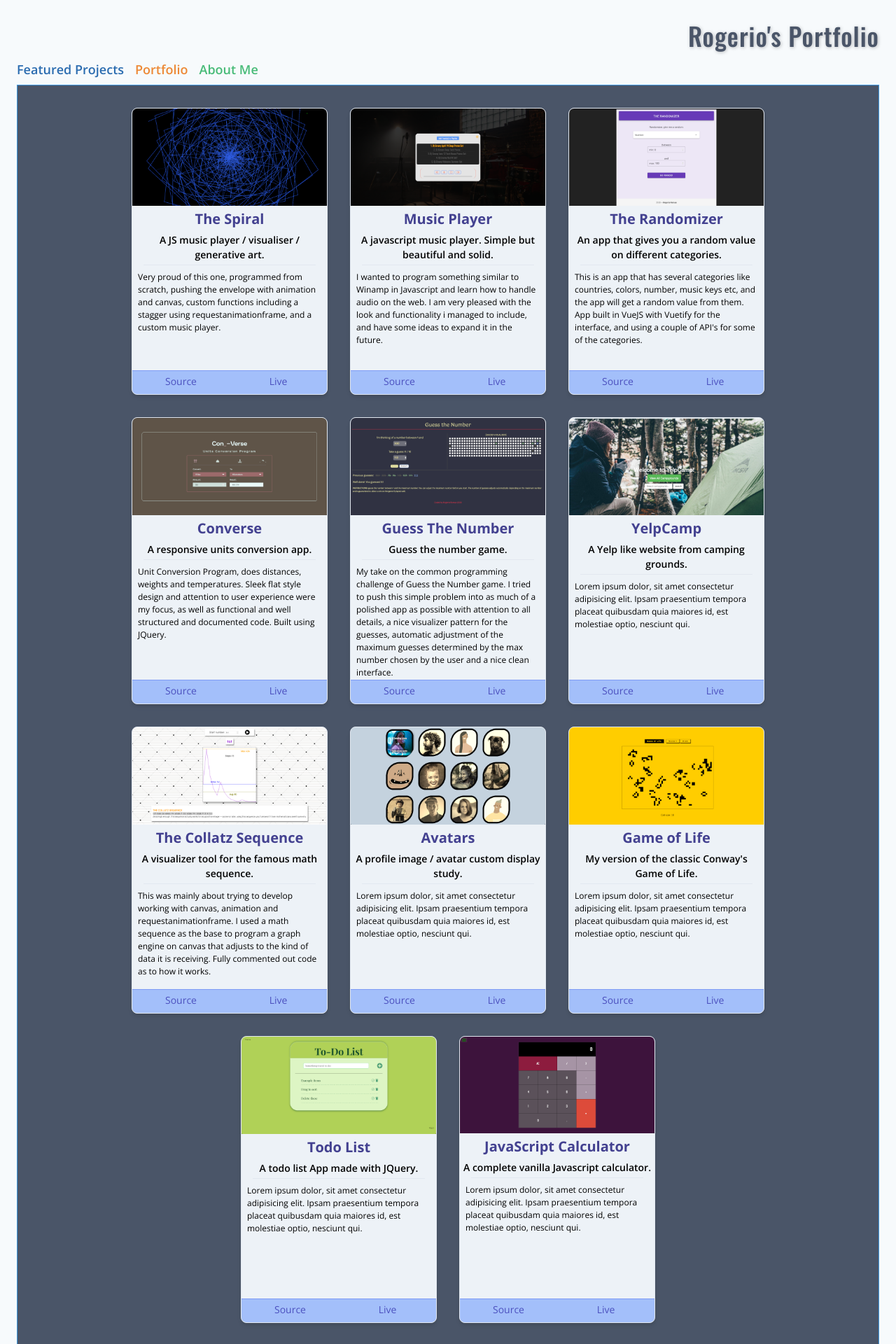
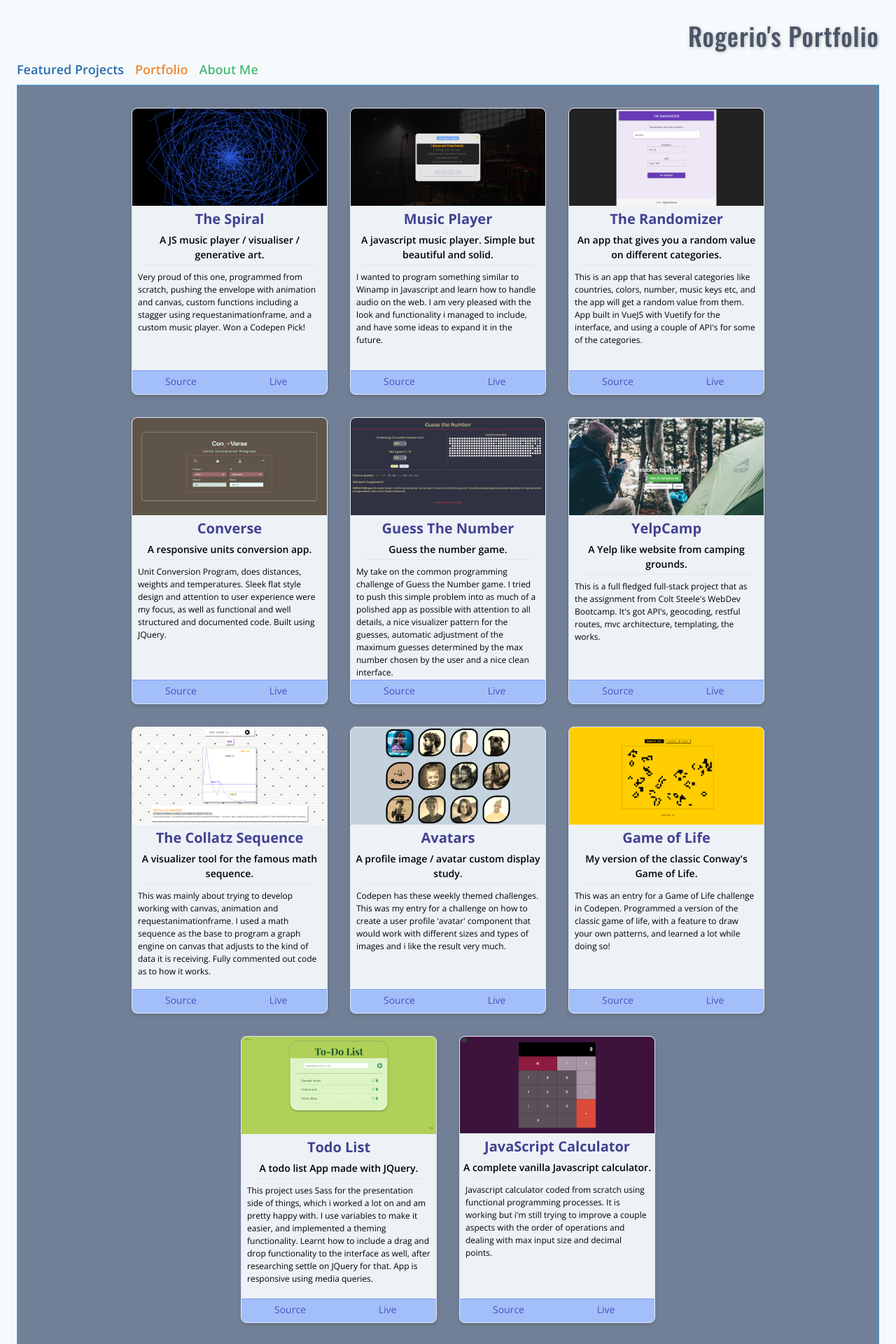
Before and after one commit to rogerio-romao/rogerio, a Vue app: page / in a window 1280 px wide. Shown: the top 1920 px of the page at 70% size. Built offline with nearby package versions, Linux system fonts and the light colour scheme.

Commit message:
start adding courses to about me, codepen pick award

```diff
--- a/src/components/AboutMe.vue
+++ b/src/components/AboutMe.vue
@@ -41,6 +41,28 @@
         is the goal.
       </p>
     </div>
+    <div class="where mt-4">
+      <h2 class="text-xl text-green-500 font-semibold">Courses</h2>
+      <div>
+        <ul>
+          <li>
+            <strong>StackSkills</strong>
+            <ul>
+              <li>
+                <a href="https://stackskills.com/courses/394191">
+                  Python Fundamentals by Sanjin Dedic
+                </a>
+              </li>
+              <li>
+                <a href="https://stackskills.com/courses/657303">
+                  The Web Developer Bootcamp by Colt Steele
+                </a>
+              </li>
+            </ul>
+          </li>
+        </ul>
+      </div>
+    </div>
   </div>
 </template>
 
--- a/src/store/index.js
+++ b/src/store/index.js
@@ -22,7 +22,7 @@ export default new Vuex.Store({
         shortDesc: "A todo list App made with JQuery.",
         technologies: ["Javascript", "JQuery", "CSS3", "HTML5"],
         longDesc:
-          "Lorem ipsum dolor sit amet consectetur adipisicing elit. Magnam solutansuscipit ad tempora quod beatae, dolorum ratione vitae. Illo iste sapiente recusandae cum voluptas illum doloribus inventore omnis architecto quidem!"
+          "This project uses Sass for the presentation side of things, which i worked a lot on and am pretty happy with. I use variables to make it easier, and implemented a theming functionality. Learnt how to include a drag and drop functionality to the interface as well, after researching settle on JQuery for that. App is responsive using media queries."
       },
       {
         id: 3,
@@ -31,7 +31,7 @@ export default new Vuex.Store({
         shortDesc: "A complete vanilla Javascript calculator.",
         technologies: ["Javascript", "CSS3", "HTML5"],
         longDesc:
-          "Lorem ipsum dolor sit amet consectetur adipisicing elit. Magnam solutansuscipit ad tempora quod beatae, dolorum ratione vitae. Illo iste sapiente recusandae cum voluptas illum doloribus inventore omnis architecto quidem!"
+          "Javascript calculator coded from scratch using functional programming processes. It is working but i'm still trying to improve a couple aspects with the order of operations and dealing with max input size and decimal points."
       },
       {
         id: 4,
@@ -50,7 +50,7 @@ export default new Vuex.Store({
         shortDesc: "A Yelp like website from camping grounds.",
         technologies: ["NodeJS", "Express", "MongoDb", "EJS", "CSS3", "HTML5"],
         longDesc:
-          "Lorem ipsum dolor sit amet consectetur adipisicing elit. Magnam solutansuscipit ad tempora quod beatae, dolorum ratione vitae. Illo iste sapiente recusandae cum voluptas illum doloribus inventore omnis architecto quidem!"
+          "This is a full fledged full-stack project that as the assignment from Colt Steele's WebDev Bootcamp. It's got API's, geocoding, restful routes, mvc architecture, templating, the works."
       },
       {
         id: 6,
@@ -164,7 +164,7 @@ export default new Vuex.Store({
         shortDesc: "A profile image / avatar custom display study.",
         technologies: ["Javascript", "CSS3"],
         longDesc:
-          "Lorem ipsum dolor sit amet consectetur adipisicing elit. Magnam solutansuscipit ad tempora quod beatae, dolorum ratione vitae. Illo iste sapiente recusandae cum voluptas illum doloribus inventore omnis architecto quidem!"
+          "Codepen has these weekly themed challenges. This was my entry for a challenge on how to create a user profile 'avatar' component that would work with different sizes and types of images and i like the result very much."
       },
       {
         id: 17,
@@ -182,7 +182,7 @@ export default new Vuex.Store({
         shortDesc: "A JS music player / visualiser / generative art",
         technologies: ["Canvas", "Animation", "Javascript", "CSS3", "HTML5"],
         longDesc:
-          "Very proud of this one, programmed from scratch, pushing the envelope with animation and canvas, custom functions including a stagger using requestanimationframe, and a custom music player."
+          "Very proud of this one, programmed from scratch, pushing the envelope with animation and canvas, custom functions including a stagger using requestanimationframe, and a custom music player. Winner of a Codepen Pick!"
       },
       {
         id: 19,
@@ -191,7 +191,7 @@ export default new Vuex.Store({
         shortDesc: "My version of the classic Conway's Game of Life",
         technologies: ["Canvas", "Animation", "Javascript", "CSS3", "HTML5"],
         longDesc:
-          "Lorem ipsum dolor sit amet consectetur adipisicing elit. Magnam solutansuscipit ad tempora quod beatae, dolorum ratione vitae. Illo iste sapiente recusandae cum voluptas illum doloribus inventore omnis architecto quidem!"
+          "This was an entry for a Game of Life challenge in Codepen. Programmed a version of the classic game of life, with a feature to draw your own patterns, and learned a lot while doing so!"
       },
       {
         id: 20,
@@ -355,7 +355,7 @@ export default new Vuex.Store({
         image: require("../assets/spiral.png"),
         shortDesc: "A JS music player / visualiser / generative art.",
         longDesc:
-          "Very proud of this one, programmed from scratch, pushing the envelope with animation and canvas, custom functions including a stagger using requestanimationframe, and a custom music player.",
+          "Very proud of this one, programmed from scratch, pushing the envelope with animation and canvas, custom functions including a stagger using requestanimationframe, and a custom music player. Won a Codepen Pick!",
         source: "https://codepen.io/rogerio-romao/pen/mdevOwm",
         live: "https://codepen.io/rogerio-romao/full/mdevOwm"
       },
@@ -406,7 +406,7 @@ export default new Vuex.Store({
         image: require("../assets/yelpcamp.png"),
         shortDesc: "A Yelp like website from camping grounds.",
         longDesc:
-          "Lorem ipsum dolor, sit amet consectetur adipisicing elit. Ipsam praesentium tempora placeat quibusdam quia maiores id, est molestiae optio, nesciunt qui. ",
+          "This is a full fledged full-stack project that as the assignment from Colt Steele's WebDev Bootcamp. It's got API's, geocoding, restful routes, mvc architecture, templating, the works.",
         source: "",
         live: "https://dry-escarpment-99868.herokuapp.com/"
       },
@@ -426,7 +426,7 @@ export default new Vuex.Store({
         image: require("../assets/avatars.png"),
         shortDesc: "A profile image / avatar custom display study.",
         longDesc:
-          "Lorem ipsum dolor, sit amet consectetur adipisicing elit. Ipsam praesentium tempora placeat quibusdam quia maiores id, est molestiae optio, nesciunt qui. ",
+          "Codepen has these weekly themed challenges. This was my entry for a challenge on how to create a user profile 'avatar' component that would work with different sizes and types of images and i like the result very much.",
         source: "https://codepen.io/rogerio-romao/pen/zYvzmRp",
         live: "https://codepen.io/rogerio-romao/full/zYvzmRp"
       },
@@ -436,7 +436,7 @@ export default new Vuex.Store({
         image: require("../assets/gol.png"),
         shortDesc: "My version of the classic Conway's Game of Life.",
         longDesc:
-          "Lorem ipsum dolor, sit amet consectetur adipisicing elit. Ipsam praesentium tempora placeat quibusdam quia maiores id, est molestiae optio, nesciunt qui. ",
+          "This was an entry for a Game of Life challenge in Codepen. Programmed a version of the classic game of life, with a feature to draw your own patterns, and learned a lot while doing so!",
         source: "https://codepen.io/rogerio-romao/pen/VwvbdZE",
         live: "https://codepen.io/rogerio-romao/full/VwvbdZE"
       },
@@ -446,7 +446,7 @@ export default new Vuex.Store({
         image: require("../assets/todov3.png"),
         shortDesc: "A todo list App made with JQuery.",
         longDesc:
-          "Lorem ipsum dolor, sit amet consectetur adipisicing elit. Ipsam praesentium tempora placeat quibusdam quia maiores id, est molestiae optio, nesciunt qui. ",
+          "This project uses Sass for the presentation side of things, which i worked a lot on and am pretty happy with. I use variables to make it easier, and implemented a theming functionality. Learnt how to include a drag and drop functionality to the interface as well, after researching settle on JQuery for that. App is responsive using media queries.",
         source: "https://codepen.io/rogerio-romao/pen/KKpzXeG",
         live: "https://codepen.io/rogerio-romao/full/KKpzXeG"
       },
@@ -456,7 +456,7 @@ export default new Vuex.Store({
         image: require("../assets/javascript-calc.png"),
         shortDesc: "A complete vanilla Javascript calculator.",
         longDesc:
-          "Lorem ipsum dolor, sit amet consectetur adipisicing elit. Ipsam praesentium tempora placeat quibusdam quia maiores id, est molestiae optio, nesciunt qui. ",
+          "Javascript calculator coded from scratch using functional programming processes. It is working but i'm still trying to improve a couple aspects with the order of operations and dealing with max input size and decimal points.",
         source: "https://codepen.io/rogerio-romao/pen/mdJWEMJ",
         live: "https://codepen.io/rogerio-romao/full/mdJWEMJ"
       }
--- a/src/views/Featured.vue
+++ b/src/views/Featured.vue
@@ -1,7 +1,7 @@
 <template>
   <div class="featured bg-gray-100">
     <TopNav />
-    <div class="cards border border-blue-500 bg-gray-700 p-4">
+    <div class="cards border border-blue-500 bg-gray-600 p-4">
       <FeaturedCard />
     </div>
     <Footer />
```
Also changed, not shown: src/assets/codepen-pick.png (added).
